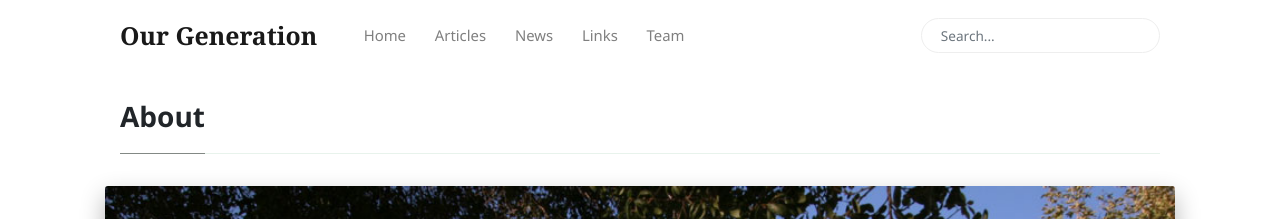
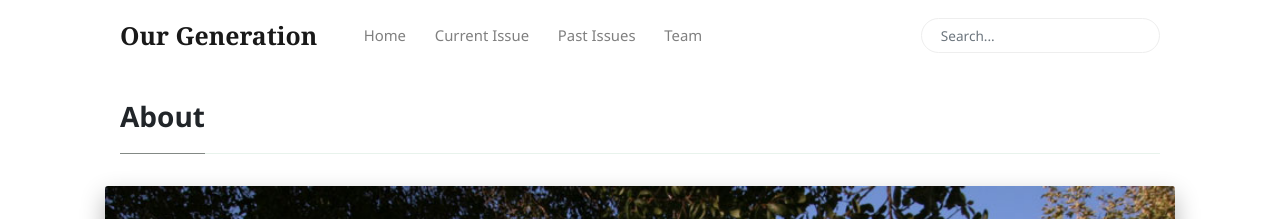
Before and after one commit to ourgenerationshs/ourgeneration, a Jekyll site: the page built from links.md/about.md, in a window 1280 px wide. Shown: the top 219 px of the page. Built offline with Jekyll 4.4.1, drawn with Linux system fonts in a browser that asks for light colours; nearby versions of some CDN libraries.

```diff
--- a/_includes/menu-header.html
+++ b/_includes/menu-header.html
@@ -4,13 +4,10 @@
 <a class="nav-link" href="{{site.baseurl}}/index.html">Home</a>
 </li>
 <li class="nav-item">
-<a class="nav-link" href="{{site.baseurl}}/articles">Articles</a>
+<a class="nav-link" href="{{site.baseurl}}/articles">Current Issue</a>
 </li>
 <li class="nav-item">
-<a class="nav-link" href="{{site.baseurl}}/news">News</a>
-</li>
-<li class="nav-item">
-<a class="nav-link" href="{{site.baseurl}}/links">Links </a>
+<a class="nav-link" href="{{site.baseurl}}/news">Past Issues </a>
 </li>
 <li class="nav-item">
 <a class="nav-link" href="{{site.baseurl}}/team">Team</a>
```
Also changed, not shown: 15 other files.
